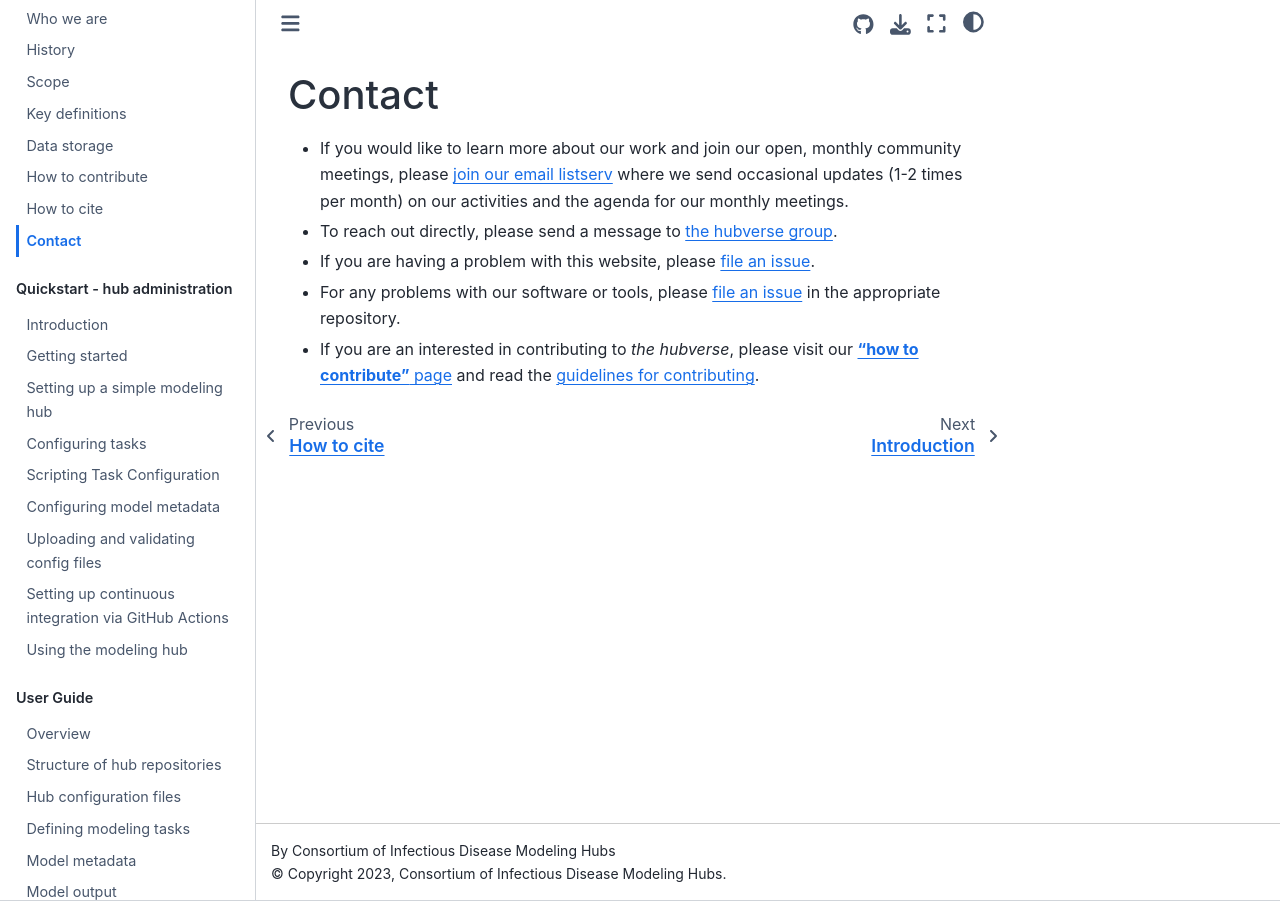
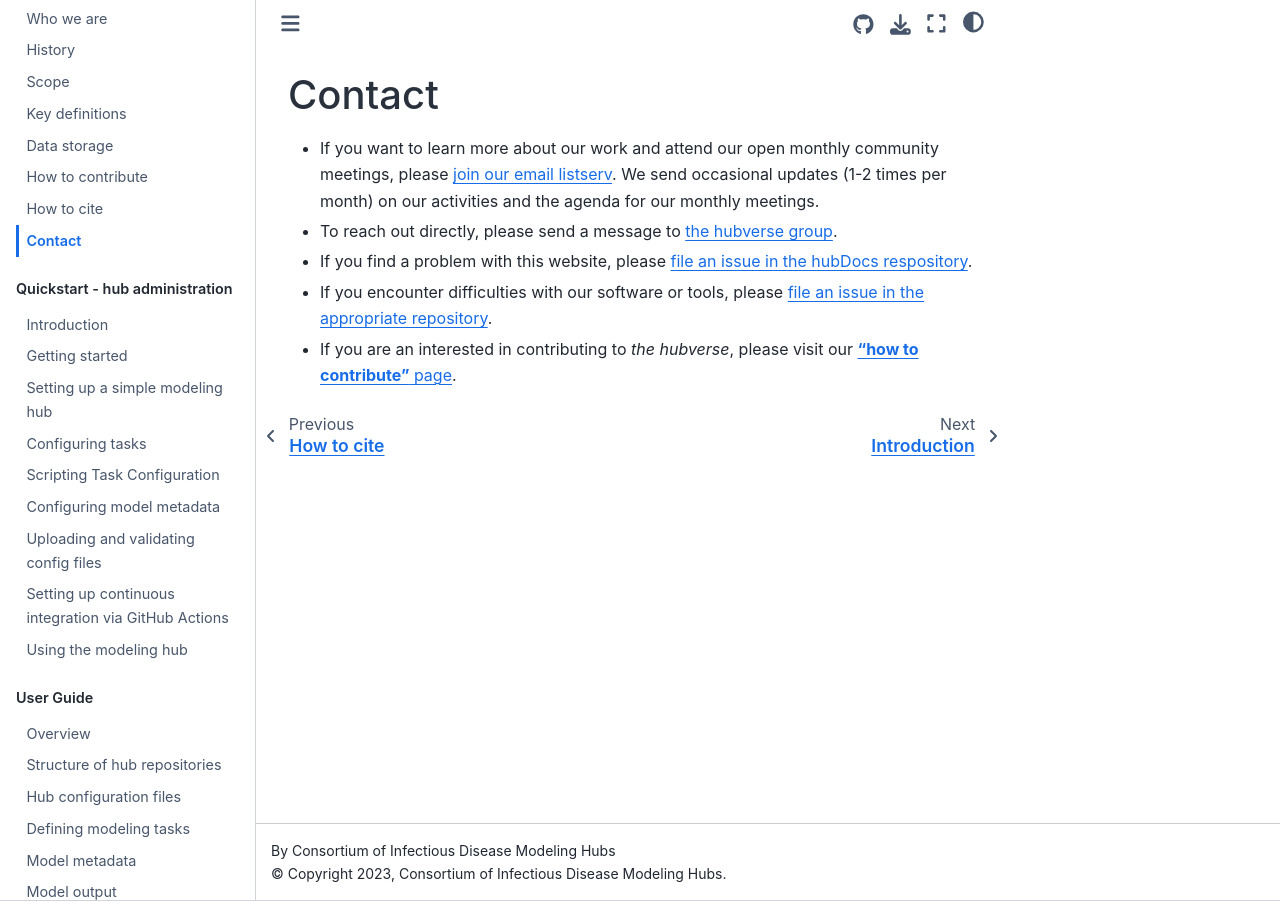
Before and after one commit to hubverse-org/hubDocs, a Sphinx documentation site: the page built from docs/source/overview/contact.md, in a window 1280 px wide. Built offline with Sphinx 7.4.7 and the Sphinx Book theme 1.1.4, drawn with Linux system fonts in a browser that asks for light colours; comment, search, counter and statistics services are not loaded.

Commit message:
link fixes 10

```diff
--- a/docs/source/overview/contact.md
+++ b/docs/source/overview/contact.md
@@ -1,7 +1,7 @@
 # Contact
 
-- If you would like to learn more about our work and join our open, monthly community meetings, please [join our email listserv](https://groups.io/g/hubverse) where we send occasional updates (1-2 times per month) on our activities and the agenda for our monthly meetings.
+- If you want to learn more about our work and attend our open monthly community meetings, please [join our email listserv](https://groups.io/g/hubverse). We send occasional updates (1-2 times per month) on our activities and the agenda for our monthly meetings.
 - To reach out directly, please send a message to <a href="mailto:hubverse+owner@groups.io">the hubverse group</a>.
-- If you are having a problem with this website, please [file an issue](https://github.com/hubverse-org/hubDocs/issues).
-- For any problems with our software or tools, please [file an issue](#file-issues) in the appropriate repository.
-- If you are an interested in contributing to _the hubverse_, please visit our [**"how to contribute"** page](contribute.md) and read the [guidelines for contributing](https://hubverse-org.github.io/hubUtils/CONTRIBUTING.html).
+- If you find a problem with this website, please [file an issue in the hubDocs respository](https://github.com/hubverse-org/hubDocs/issues).
+- If you encounter difficulties with our software or tools, please [file an issue in the appropriate repository](#file-issues).
+- If you are an interested in contributing to _the hubverse_, please visit our [**"how to contribute"** page](contribute.md).
```
